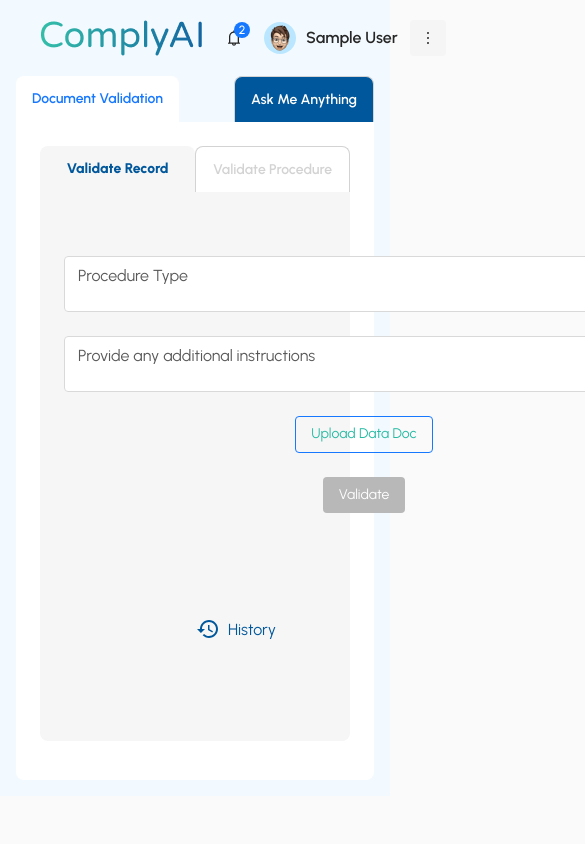
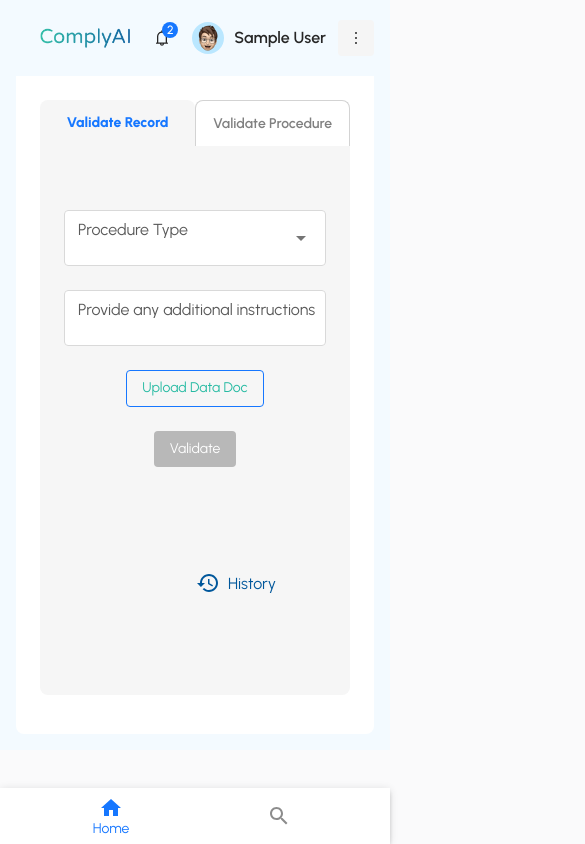
Before and after one commit to arunpravartan/ComplyAI, a React (Vite) app: page / in a window 390 px wide. Shown: the top 844 px of the page, 585 px wide, since content can reach past the window. Built offline with nearby package versions, Linux system fonts and the light colour scheme; sample sign-in values are in the browser's storage.

Commit message:
Responsiveness handling

```diff
--- a/src/components/ChatInput.jsx
+++ b/src/components/ChatInput.jsx
@@ -8,25 +8,25 @@
 import BorderColor from '@mui/icons-material/BorderColor';
 import ContentCopyIcon from '@mui/icons-material/ContentCopy';
 import CheckIcon from '@mui/icons-material/Check';
+import { identity } from "lodash";
 
 const ChatInput = () => {
   let scrollRef = useRef(null);
   const [question, setQuestion] = useState("");
-  const [responseHistory, setResponseHistory] = useState({});
+  const [responseHistory, setResponseHistory] = useState([]);
   const [preLoading, setPreLoader] = useState(false);
   const [editKey, setEdit] = useState(null);
   const [ans, setAnswer] = useState("");
 
   useEffect(() => {
     scrollRef.current.scrollTop = scrollRef.current.scrollHeight;
-  }, [responseHistory, question]);
+  }, [responseHistory]);
 
   const handleQuestionSubmit = () => {
     if (!question) return;
     setPreLoader(true);
-    const qus = question;
     setQuestion("");
-    getResponse(qus);
+    getResponse(question);
   };
   const getResponse = async (question) => {
     try {
@@ -47,10 +47,12 @@
       await new Promise((resolve) => setTimeout(resolve, 1000));
       const data = { response: "To make the white box match the width of the Grid item while keeping it positioned at the bottom of the screen, you need to ensure the Stack takes up the width of the Grid item it's inside." }
       if (data && data?.response) {
-        setResponseHistory((prevHistory) => ({
-          ...prevHistory,
-          [question]: data?.response,
-        }));
+        setAnswer(data?.response);
+        setResponseHistory([...responseHistory, {
+            id: Date?.now(),
+            question,
+            answer: data?.response
+          }]);
       }
     } catch (e) {
       console.log(e);
@@ -96,6 +98,7 @@
     setEdit(key);
     setAnswer(value);
   };
+
   const handleSave = (key, value) => {
     setEdit(null);
     setResponseHistory((prevHistory) => ({
@@ -107,41 +110,38 @@
   return (
     <Box>
       <Grid container spacing={2}>
-        {
-          responseHistory && Object.keys(responseHistory).length > 0 ? (
-            <Grid item xs={2} sx={{ backgroundColor: "#d3d3d3", }}>
-              <Box className="hide-scroll" sx={{
-                height: '71.6vh', overflowY: 'auto',
-                scrollbarWidth: 'none',
-                paddingRight: "20px",
-                msOverflowStyle: 'none',
-                '&::-webkit-scrollbar': {
-                  display: 'none',
-                }
-              }}>
-                {Object.keys(responseHistory).reverse().map((key) => (
-                  <Card key={key} sx={{ padding: "5px", marginBottom: "2px", bgcolor: "white" }}>
-                    <Typography>{key}</Typography>
-                  </Card>
-                ))}
-              </Box>
-            </Grid>
-          ) : <Grid item xs={2}></Grid>
-        }
-
-        <Grid item xs={10}>
+        <Grid item xs={0} md={3} padding={0} sx={{ padding: 0, backgroundColor: "#d3d3d3", display: { xs: "none", sm: 'none', md: 'block' } }}>
+          <Box className="hide-scroll" sx={{
+            height: '71.6vh',
+            overflowY: 'auto',
+            padding: 2,
+            scrollbarWidth: 'none',
+            msOverflowStyle: 'none',
+            '&::-webkit-scrollbar': {
+              display: 'none',
+            }
+          }}>
+            {responseHistory?.length && [...responseHistory].reverse()?.map((item) => (
+              <Card key={item?.id} sx={{ padding: "5px", marginBottom: "2px", bgcolor: "white" }}>
+                <Typography>{item?.question}</Typography>
+              </Card>
+            ))}
+          </Box>
+        </Grid>
+        <Grid item xs={12} md={9}>
           <Box >
             <Stack className="hide-scroll" ref={scrollRef} sx={{
-              height: '60vh', overflowY: 'auto',
+              height: '70vh',
+              overflowY: 'auto',
               scrollbarWidth: 'none',
               msOverflowStyle: 'none',
               '&::-webkit-scrollbar': {
                 display: 'none',
               }
             }}>
-              {Object.entries(responseHistory).map(([key, value]) => (
+              {responseHistory?.length && responseHistory?.map(({ id, question, answer }) => (
                 <Stack
-                  key={key}
+                  key={id}
                   sx={{
                     padding: "10px",
                     marginBottom: "10px",
@@ -152,21 +152,21 @@
                   <Stack sx={{ width: "100%", alignItems: "flex-end" }} >
                     <Card sx={{ width: "30%", padding: "10px", bgcolor: "white", borderRadius: "8px 0px 8px 8px" }} >
                       <Typography variant="body1">
-                        {key}
+                        {question}
                       </Typography>
                     </Card>
                   </Stack>
-                  <Stack sx={{ width: "100%", alignItems: "flex-end" }}>
+                  <Stack sx={{ width: "100%", alignItems: "flex-start" }}>
                     <Card sx={{ padding: "10px", width: "80%", bgcolor: "white", borderRadius: "0px 8px 8px 8px" }}>
-                      {editKey === key ?
+                      {editKey === id ?
                         <FormControl fullWidth>
                           <TextField
                             variant="standard"
-                            value={ans}
+                            value={answer}
                             multiline
-                            placeholder="Ask me anything about _, _ and _"
+                            placeholder="Ask me anything"
                             InputProps={{ disableUnderline: true }}
-                            onChange={(e) => setAnswer(e.target.value)}
+                            onChange={(e) => setQuestion(e.target.value)}
                             sx={{
                               flex: 1,
                               marginRight: "10px",
@@ -197,23 +197,24 @@
                                   boxShadow: "0px 5px 8px rgba(0, 0, 0, 0.15)",
                                 },
                               }}
-                              onClick={() => handleSave(key, ans)}
+                              onClick={() => handleSave(id)}
                               startIcon={<CheckIcon />}
                             >
                             </Button>
                           </Box>
                         </FormControl> :
-                        <>
+                        <Box>
                           <Typography variant="body1">
-                            {value}
+                            {answer}
                           </Typography>
                           <Box sx={{ display: "flex", justifyContent: "space-between", alignItems: "center", marginTop: "12px" }}>
                             <Box sx={{ display: "flex", gap: 3 }}>
-                              <ContentCopyIcon sx={{ fontSize: "1rem", cursor: "pointer", marginRight: "10px" }} onClick={() => handleCopyClick(value)} />
-                              <BorderColor sx={{ fontSize: "1rem", cursor: "pointer" }} onClick={() => handleEditClick(key, value)} />
+                              <ContentCopyIcon sx={{ fontSize: "1rem", cursor: "pointer", marginRight: "10px" }} onClick={() => handleCopyClick(answer)} />
+                              <BorderColor sx={{ fontSize: "1rem", cursor: "pointer" }} onClick={() => handleEditClick(id)} />
                             </Box>
-                            <Share sx={{ fontSize: "1rem", cursor: "pointer", marginRight: "5px" }} onClick={() => handleShareClick(value)} />
-                          </Box></>
+                            <Share sx={{ fontSize: "1rem", cursor: "pointer", marginRight: "5px" }} onClick={() => handleShareClick(answer)} />
+                          </Box>
+                        </Box>
                       }
                     </Card>
                   </Stack>
@@ -221,14 +222,7 @@
               ))}
             </Stack>
             {/* ask me textfield & send button */}
-            <Stack
-              sx={{
-                position: "fixed",
-                bottom: 0,
-                left: "16.666%",
-                width: "83.333%",
-                padding: "55px"
-              }}>
+            <Stack>
               <FormControl fullWidth>
                 <Box
                   sx={{
--- a/src/components/Dashboard.jsx
+++ b/src/components/Dashboard.jsx
@@ -4,15 +4,13 @@
 import Tab from '@mui/material/Tab';
 import Box from '@mui/material/Box';
 import FormComponent from "./DocumentUpload";
-import { Typography } from "@mui/material";
-import RestoreIcon from '@mui/icons-material/Restore';
+import { Typography, Paper, BottomNavigation, BottomNavigationAction, useTheme, useMediaQuery } from "@mui/material";
+import { Home, Search, Person, Restore as RestoreIcon } from "@mui/icons-material";
 
 import UploadDocxFile from "./UploadDocxFile";
 import ResponseData from "./ResponseData";
 import CircularProgress from '@mui/material/CircularProgress';
 import ChatInput from "./ChatInput";
-
-import GroupTabs from './GroupTabs';
 
 function CustomTabPanel(props) {
   const { children, value, index, ...other } = props;
@@ -66,6 +64,9 @@
 }
 
 export default function Dashboard() {
+  const theme = useTheme();
+  const isDesktop = useMediaQuery(theme.breakpoints.up("md"));
+
   const [value, setValue] = React.useState(0);
   const [newvalue, newSetValue] = React.useState(0);
   const [isUpload, setIsUpload] = React.useState(false);
@@ -80,6 +81,7 @@
 
   const [formDetails, setFormDetails] = React.useState({});
   const handleChange = (event, nValue) => {
+    console.log("Switching to: ", nValue);
     setValue(nValue);
   };
   const NewhandleChange = (event, newvalue) => {
@@ -196,14 +198,14 @@
 
   return (
     <Box sx={{ width: '100%' }}>
-      <Box sx={{ borderBottom: 0, borderColor: 'divider' }}>
+      {isDesktop ? (<Box sx={{ borderBottom: 0, borderColor: 'divider' }}>
         <Tabs
           value={value}
           onChange={handleChange}
           aria-label="custom tabs example"
           sx={{
             '&.MuiTabs-root': {
-              minHeight: "0px !important"
+              minHeight: "0px !important",
             },
             '& .MuiTabs-flexContainer': {
               justifyContent: "space-between"
@@ -245,8 +247,17 @@
             }}
           />
         </Tabs>
-      </Box>
-      <CustomTabPanel value={value} index={0}>
+      </Box>) : (
+        <Paper sx={{ position: "fixed", bottom: 0, left: 0, right: 0 }} elevation={3}>
+          <BottomNavigation value={value} onChange={handleChange}>
+            <BottomNavigationAction label="Home" icon={<Home />} value={0} />
+            <BottomNavigationAction label="Search" icon={<Search />} value={1} />
+          </BottomNavigation>
+        </Paper>
+      )}
+      <CustomTabPanel value={value} index={value}>
+        { value === 0 ?
+          (<Box>
             <Box sx={{ borderBottom: 0, borderColor: 'divider' }}>
               <Tabs
                 value={newvalue}
@@ -261,7 +272,7 @@
                   },
                   '& .MuiTab-root': {
                     background: "white",
-                color: "lightgrey",
+                    color: "grey",
                     borderRadius: "8px 8px 0 0",
                     border: "1px solid lightgray",
                     borderBottom: 0,
@@ -293,11 +304,7 @@
                   value={1}
                   sx={{
                     textAlign: 'center',
-                fontWeight: 'bold',
-                '&.MuiTab-root': {
-                  background: "#00579B",
-                  color: "white",
-                },
+                    fontWeight: 'bold'
                   }}
                 />
               </Tabs>
@@ -348,9 +355,7 @@
               {/* <GroupTabs /> */}
               Comming soon...
             </NewCustomTabPanel>
-      </CustomTabPanel>
-      <CustomTabPanel value={value} index={1}>
-        <ChatInput />
+          </Box>) : <ChatInput /> }
       </CustomTabPanel>
     </Box>
   );
--- a/src/components/DocumentUpload.jsx
+++ b/src/components/DocumentUpload.jsx
@@ -19,7 +19,7 @@
             <Autocomplete
                 disablePortal
                 options={options}
-                sx={{ width: 600, mt: 5, bgcolor: "white", borderRadius: "4px" }}
+                sx={{ maxWidth: 600, mt: 5, bgcolor: "white", borderRadius: "4px" }}
                 onChange={handleProcedureTypeChange}
                 renderInput={(params) => <TextField {...params} label="Procedure Type" />}
             />
@@ -32,12 +32,12 @@
             <TextField
                 id="outlined-multiline-flexible"
                 label="Provide any additional instructions"
-                sx={{ width: 600, mt: 3, bgcolor: "white", borderRadius: "4px" }}
+                sx={{ maxWidth: 600, mt: 3, bgcolor: "white", borderRadius: "4px" }}
                 multiline
                 maxRows={4}
                 onChange={handleInstructionChange} // Handle change
             />
-            <Box sx={{ mt: 3, textAlign: "center", width: 600,  display: fileDetails ? "flex" : "block",
+            <Box sx={{ mt: 3, textAlign: "center", maxWidth: 600,  display: fileDetails ? "flex" : "block",
                 justifyContent: fileDetails ? "space-between" : "center", }}>
                 {fileDetails && (
                     <Box sx={{ display: "flex", alignItems: "center", textAlign: "left" }}>
@@ -57,7 +57,7 @@
                     </Button>
                 </Box>
             </Box>
-            <Box sx={{ mt: 3, textAlign: "center", width: 600 }}>
+            <Box sx={{ mt: 3, textAlign: "center", maxWidth: 600 }}>
                 <Button variant="contained" className="disabled" disabled={!fileDetails?.name} sx={{
                     color: "#ffff !important", bgcolor: fileDetails?.name ? "#25BAA2" : "#b8b8b8 !important", "&:hover": {
                         bgcolor: fileDetails?.name ? "#25BAA2" : "#b8b8b8 !important", // Ensure the hover color matches the default
--- a/src/components/logo/LogoMain.jsx
+++ b/src/components/logo/LogoMain.jsx
@@ -12,7 +12,7 @@
 
 // ==============================|| LOGO SVG ||============================== //
 
-const Logo = () => {
+const Logo = ({ sx }) => {
   const theme = useTheme();
 
   return (
@@ -56,7 +56,7 @@
           </linearGradient>
         </defs>
       </svg> */}
-      <img src={logo} alt="ComplyAI" />
+      <img src={logo} style={sx} alt="ComplyAI" />
     </>
   );
 };
--- a/src/components/logo/index.jsx
+++ b/src/components/logo/index.jsx
@@ -12,11 +12,11 @@
 
 // ==============================|| MAIN LOGO ||============================== //
 
-const LogoSection = ({ sx, to }) => {
+const LogoSection = ({ sx, to = "/" }) => {
   return (
-    <ButtonBase disableRipple component={Link} sx={sx}>
+    <ButtonBase disableRipple component={Link} to={to}>
       <Stack direction="row" spacing={1} alignItems="center">
-        <Logo />
+        <Logo sx={sx} />
       </Stack>
     </ButtonBase>
   );
--- a/src/config.js
+++ b/src/config.js
@@ -2,7 +2,7 @@
 
 const config = {
   defaultPath: '/dashboard/default',
-  fontFamily: `'Urbanist'`,
+  fontFamily: `'Urbanist', sarif`,
   i18n: 'en',
   miniDrawer: false,
   container: true,
--- a/src/layout/MainDashboard/Header/Title/index.jsx
+++ b/src/layout/MainDashboard/Header/Title/index.jsx
@@ -1,23 +1,22 @@
-import PropTypes from 'prop-types';
-
 // material-ui
-import { useTheme } from '@mui/material/styles';
+import { useTheme, useMediaQuery } from '@mui/material';
 
 // project import
 import TitleStyled from './TitleStyled';
 import Logo from 'components/logo';
-import Typography from 'themes/typography';
 
 // ==============================|| DRAWER HEADER ||============================== //
 
 export default function Title() {
   const theme = useTheme();
-const handleLogoClick = () => {
-  window.location.href = '/';
-}
+  const isDesktop = useMediaQuery(theme.breakpoints.up("md"));
+
+  const handleLogoClick = () => {
+    window.location.href = '/';
+  }
   return (
     <TitleStyled theme={theme}>
-      <Logo sx={{ width: 'auto', height: 35 }} onClick={() => {handleLogoClick()}} />
+      <Logo sx={{ width: 'auto', maxHeight: isDesktop ? 30 : 20 }} onClick={() => {handleLogoClick()}} />
     </TitleStyled>
   );
 }
--- a/src/themes/index.jsx
+++ b/src/themes/index.jsx
@@ -10,6 +10,7 @@
 import Typography from './typography';
 import CustomShadows from './shadows';
 import componentsOverride from './overrides';
+import config from 'config';
 
 // ==============================|| DEFAULT THEME - MAIN  ||============================== //
 
@@ -17,7 +18,7 @@
   const theme = Palette('light', 'default');
 
   // eslint-disable-next-line react-hooks/exhaustive-deps
-  const themeTypography = Typography(`'Urbanist'`);
+  const themeTypography = Typography(config?.fontFamily);
   const themeCustomShadows = useMemo(() => CustomShadows(theme), [theme]);
 
   const themeOptions = useMemo(
```
Also changed, not shown: 1 other file (tests, documents, lock files or other folders). Lines whose indentation alone changed are shown as unchanged.
